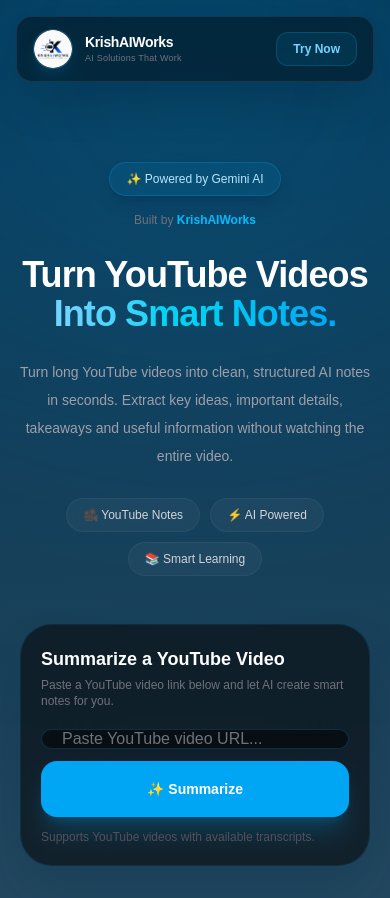
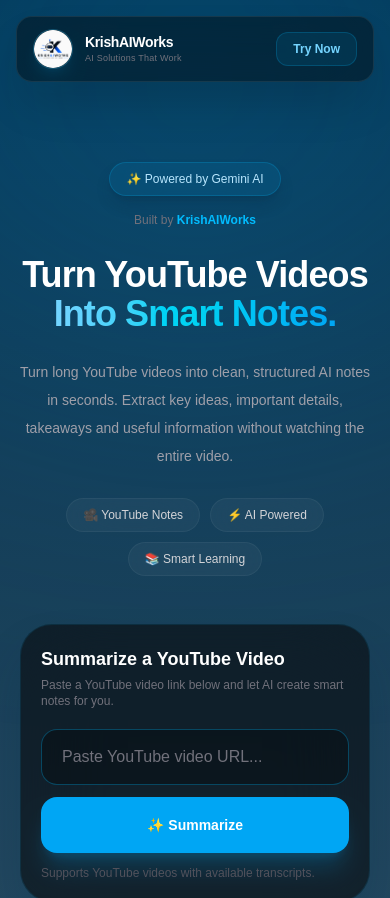
Before and after one commit to selfindependentkartik8-alt/youtube-ai-summarizer, a Next.js app: page / in a window 390 px wide. Shown: the top 898 px of the page. Built offline with nearby package versions, Linux system fonts and the light colour scheme.

Commit message:
improve mobile url input

```diff
--- a/app/page.tsx
+++ b/app/page.tsx
@@ -197,7 +197,7 @@
   value={url}
   onChange={(e) => setUrl(e.target.value)}
   placeholder="Paste YouTube video URL..."
-  className="h-16 w-full min-w-0 flex-1 rounded-2xl border border-sky-400/20 bg-black/50 px-5 text-base text-white outline-none placeholder:text-zinc-500 transition-all duration-300 focus:border-sky-400/60 focus:ring-2 focus:ring-sky-400/20 sm:h-14 sm:text-sm"
+  className="w-full h-14 rounded-2xl border border-sky-400/30 bg-black/30 px-5 text-base text-white placeholder:text-zinc-500 outline-none transition focus:border-sky-400 focus:ring-2 focus:ring-sky-400/20"
 />
 
               <button
```
